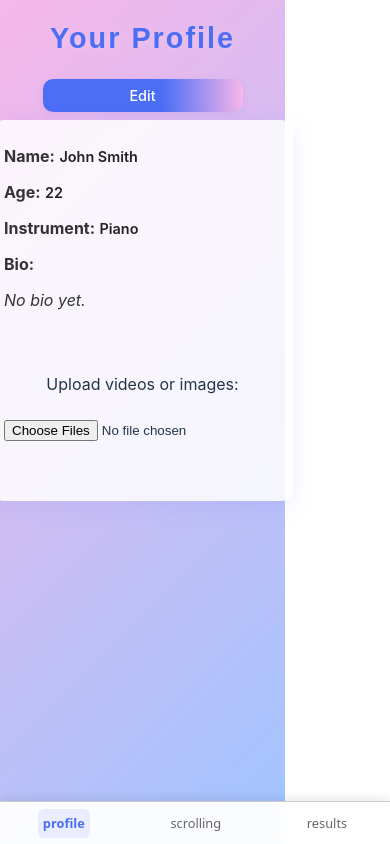
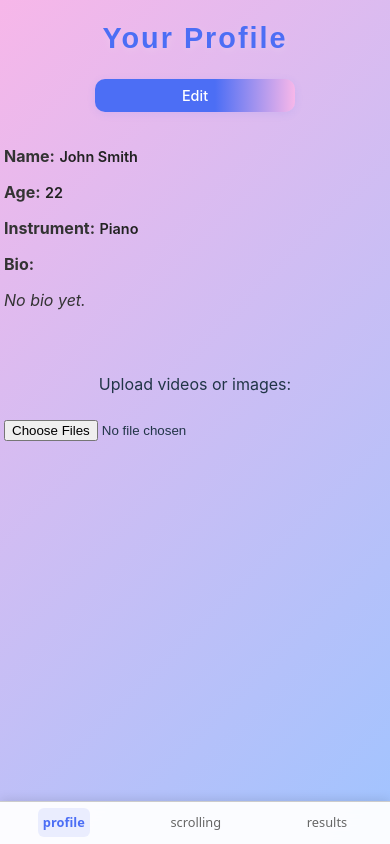
Before and after one commit to anncasey22/Ensembley, a React (Vite) app in the folder my-react-app/: page /profile in a window 390 px wide. Built offline with nearby package versions, Linux system fonts and the light colour scheme.

Commit message:
fixed sizing for all profile, scrolling, and results

```diff
--- a/my-react-app/src/navigation.css
+++ b/my-react-app/src/navigation.css
@@ -12,9 +12,11 @@
     justify-content: space-around;
     padding: 0.75rem 0;
     font-size: clamp(0.8rem, 2.5vw, 1rem);
-    z-index: 1000;
+    z-index: 9999;
     box-sizing: border-box;
     box-shadow: 0 -2px 10px rgba(0,0,0,0.1);
+    transform: translateZ(0);
+    will-change: transform;
 }
 
 .bottom-nav a {
--- a/my-react-app/src/profile.css
+++ b/my-react-app/src/profile.css
@@ -9,9 +9,10 @@
   font-family: 'Inter', 'Segoe UI', Arial, sans-serif;
   padding: 1rem;
   box-sizing: border-box;
-  width: 100%;
+  width: 100vw;
   margin: 0;
   position: relative;
+  overflow-x: hidden;
 }
 
 /* Header */
@@ -37,9 +38,8 @@
 
 /* Profile content card */
 .profile-content {
-  background: rgba(255,255,255,0.85);
+  background: transparent;
   border-radius: 18px;
-  box-shadow: 0 6px 24px rgba(76,110,245,0.10);
   padding: 1rem;
   width: 100%;
   max-width: 100%;
@@ -53,6 +53,7 @@
 .profile-fields {
   width: 100%;
   max-width: 500px;
+  box-sizing: border-box;
 }
 
 .profile-fields p {
@@ -122,7 +123,7 @@
 }
 
 .media-card {
-  background: #f0f4ff;
+  background: rgba(240, 244, 255, 0.3);
   border-radius: 14px;
   box-shadow: 0 2px 8px rgba(76,110,245,0.10);
   padding: 1rem;
@@ -177,32 +178,47 @@
 @media (max-width: 768px) {
   .profile-container {
     padding: 0.5rem;
+    width: 100vw;
   }
 
   .profile-content {
     padding: 1rem;
     border-radius: 12px;
+    width: 100%;
+    max-width: 100%;
   }
 
   .profile-header {
     margin-bottom: 0.5rem;
+    width: 100%;
   }
 
   .media-card {
     padding: 0.75rem;
+  }
+
+  .profile-fields {
+    width: 100%;
+    max-width: 100%;
   }
 }
 
 @media (max-width: 480px) {
   .profile-container {
     padding: 0.25rem;
+    width: 100vw;
   }
 
   .profile-content {
     padding: 0.75rem;
+    width: 100%;
   }
 
   .profile-fields p {
     margin: 0.75rem 0;
   }
+
+  .profile-fields {
+    width: 100%;
+  }
 }
--- a/my-react-app/src/results.css
+++ b/my-react-app/src/results.css
@@ -8,7 +8,11 @@
   justify-content: flex-start;
   font-family: 'Inter', 'Segoe UI', Arial, sans-serif;
   padding: 1rem;
+  padding-bottom: 8rem; /* Extra padding for navigation */
   box-sizing: border-box;
+  position: relative;
+  z-index: 1;
+  overflow-x: hidden;
 }
 
 /* Header */
@@ -38,7 +42,9 @@
   display: flex;
   flex-direction: column;
   align-items: center;
-  margin-bottom: 6rem; /* Space for bottom navigation */
+  margin-bottom: 2rem; /* Extra space for navigation */
+  position: relative;
+  z-index: 2;
 }
 
 /* Results list */
```
